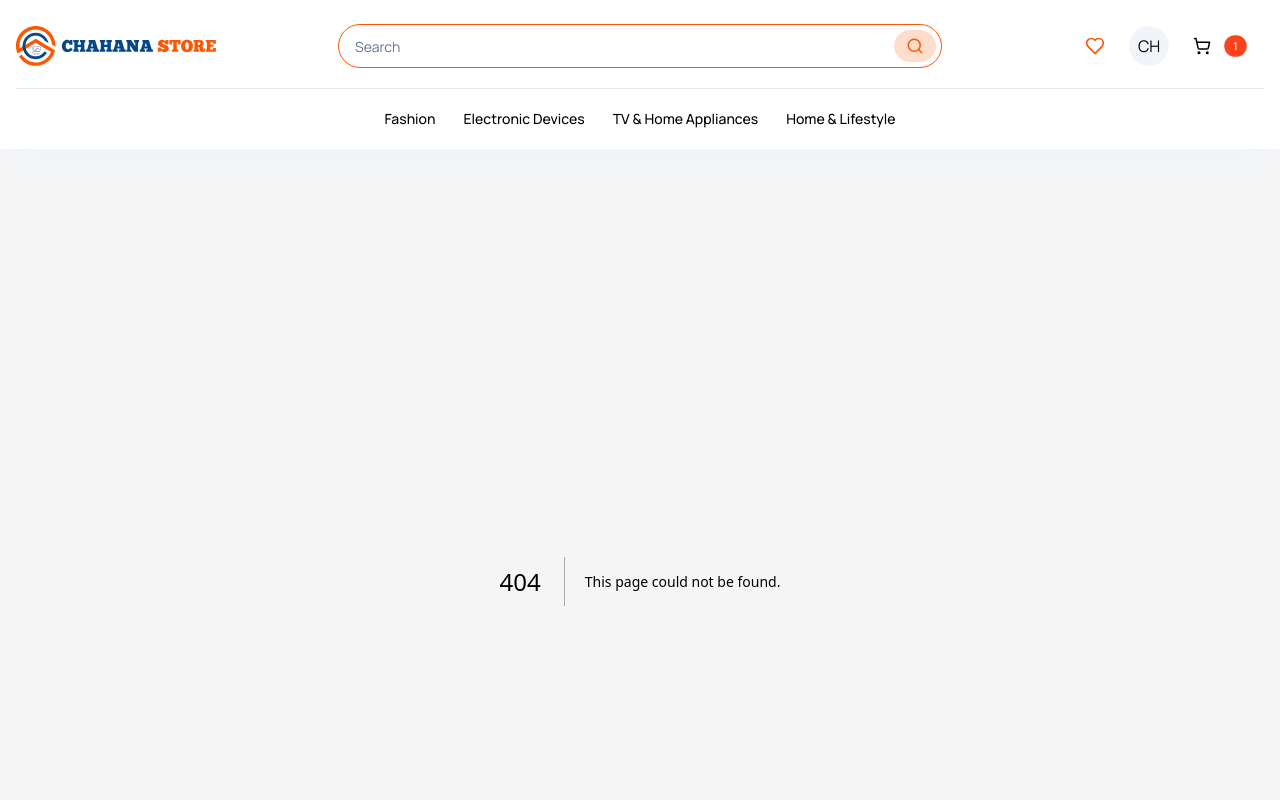
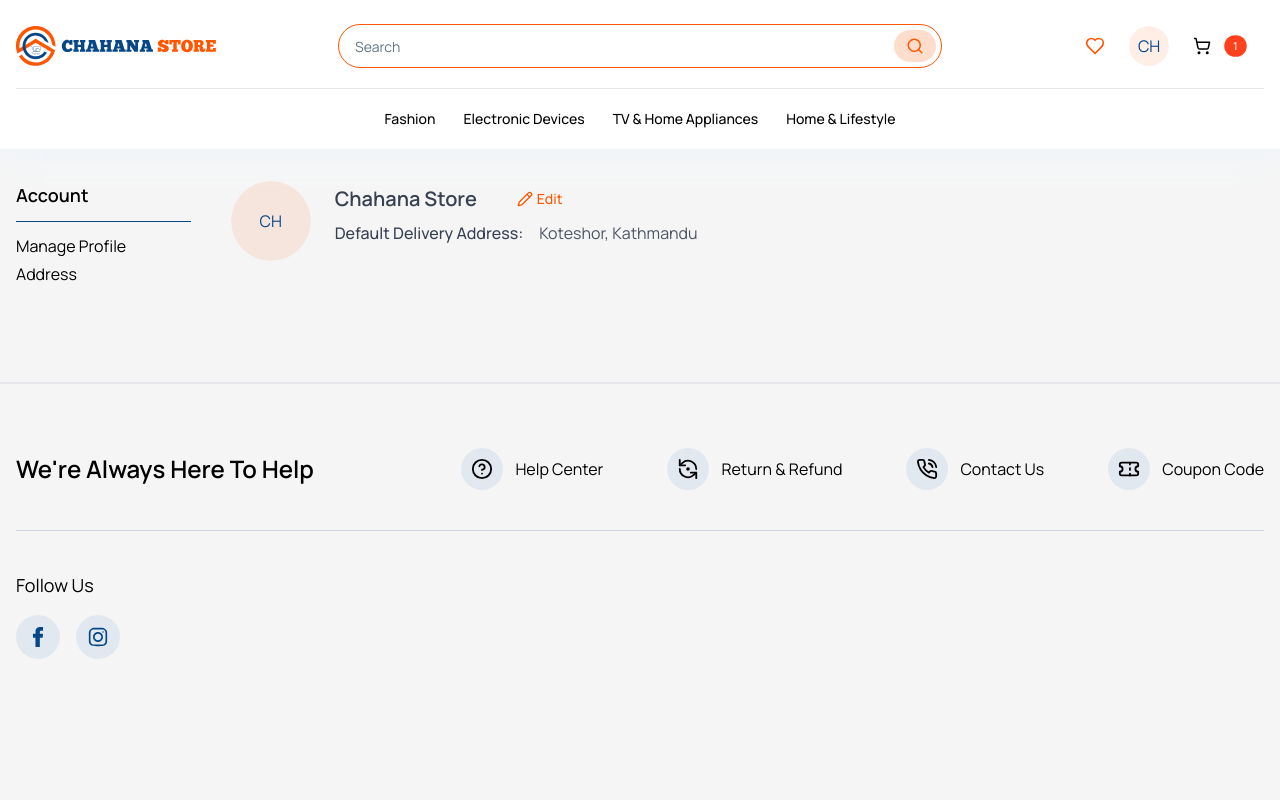
Before and after one commit to sagarkhadka/shop, a Next.js app: page /user/1 in a window 1280 px wide. Before the commit this address had no page. Shown: the top 800 px of the page. Built offline with nearby package versions, Linux system fonts and the light colour scheme.

Commit message:
user side pages

```diff
--- /dev/null
+++ b/app/user/[id]/layout.tsx
@@ -0,0 +1,14 @@
+import type { Metadata } from 'next'
+
+export const metadata: Metadata = {
+  title: 'User Account Setting',
+  description: `Nepal's best top rated online shopping platform`
+}
+
+export default function RootLayout({
+  children
+}: Readonly<{
+  children: React.ReactNode
+}>) {
+  return <>{children}</>
+}
--- /dev/null
+++ b/app/user/[id]/page.tsx
@@ -0,0 +1,43 @@
+import Link from 'next/link'
+import { Pencil } from 'lucide-react'
+
+import { Avatar, AvatarFallback } from '@/components/ui/avatar'
+import { Button } from '@/components/ui/button'
+
+const page = () => {
+  return (
+    <>
+      {/* <div className='space-y-3'>
+        <h2 className='text-2xl font-semibold'>Manage My Account</h2>
+        <p>Hello, Chahana Store</p>
+      </div> */}
+      <div className='flex gap-6'>
+        <Avatar className='h-20 w-20'>
+          <AvatarFallback>CH</AvatarFallback>
+        </Avatar>
+        <div className='space-y-1'>
+          <div className='flex items-center gap-6'>
+            <h2 className='text-xl font-semibold text-gray-700'>
+              Chahana Store
+            </h2>
+            <Button variant='link' className='gap-1' asChild>
+              <Link href='#'>
+                <Pencil size={16} /> Edit
+              </Link>
+            </Button>
+          </div>
+          <div className='flex gap-4'>
+            <span className='font-medium text-gray-700'>
+              Default Delivery Address:
+            </span>
+            <div className='space-y-3'>
+              <p className='text-base text-gray-600'>Koteshor, Kathmandu</p>
+            </div>
+          </div>
+        </div>
+      </div>
+    </>
+  )
+}
+
+export default page
--- /dev/null
+++ b/app/user/layout.tsx
@@ -0,0 +1,31 @@
+import { Separator } from '@/components/ui/separator'
+import type { Metadata } from 'next'
+
+export const metadata: Metadata = {
+  title: 'Chahana Store',
+  description: `Nepal's best top rated online shopping platform`
+}
+
+export default function RootLayout({
+  children
+}: Readonly<{
+  children: React.ReactNode
+}>) {
+  return (
+    <>
+      <section className='container grid grid-cols-12 gap-10'>
+        <aside className='col-span-2 space-y-3'>
+          <h5 className='text-lg font-semibold'>Account</h5>
+          <Separator />
+          <ul className='space-y-1'>
+            <li>Manage Profile</li>
+            <li>Address</li>
+          </ul>
+        </aside>
+        <div className='col-span-10'>
+          <main>{children}</main>
+        </div>
+      </section>
+    </>
+  )
+}
--- a/app/user/page.tsx
+++ /dev/null
@@ -1,7 +0,0 @@
-import React from 'react'
-
-const page = () => {
-  return <div>page</div>
-}
-
-export default page
--- a/components/ui/avatar.tsx
+++ b/components/ui/avatar.tsx
@@ -1,9 +1,9 @@
-"use client"
+'use client'
 
-import * as React from "react"
-import * as AvatarPrimitive from "@radix-ui/react-avatar"
+import * as React from 'react'
+import * as AvatarPrimitive from '@radix-ui/react-avatar'
 
-import { cn } from "@/lib/utils"
+import { cn } from '@/lib/utils'
 
 const Avatar = React.forwardRef<
   React.ElementRef<typeof AvatarPrimitive.Root>,
@@ -12,7 +12,7 @@
   <AvatarPrimitive.Root
     ref={ref}
     className={cn(
-      "relative flex h-10 w-10 shrink-0 overflow-hidden rounded-full",
+      'relative flex h-10 w-10 shrink-0 overflow-hidden rounded-full',
       className
     )}
     {...props}
@@ -26,7 +26,7 @@
 >(({ className, ...props }, ref) => (
   <AvatarPrimitive.Image
     ref={ref}
-    className={cn("aspect-square h-full w-full", className)}
+    className={cn('aspect-square h-full w-full', className)}
     {...props}
   />
 ))
@@ -39,7 +39,7 @@
   <AvatarPrimitive.Fallback
     ref={ref}
     className={cn(
-      "flex h-full w-full items-center justify-center rounded-full bg-slate-100 dark:bg-slate-800",
+      'flex h-full w-full items-center justify-center rounded-full bg-primary-orange/10 text-deep-blue',
       className
     )}
     {...props}
--- /dev/null
+++ b/components/ui/tabs.tsx
@@ -0,0 +1,55 @@
+"use client"
+
+import * as React from "react"
+import * as TabsPrimitive from "@radix-ui/react-tabs"
+
+import { cn } from "@/lib/utils"
+
+const Tabs = TabsPrimitive.Root
+
+const TabsList = React.forwardRef<
+  React.ElementRef<typeof TabsPrimitive.List>,
+  React.ComponentPropsWithoutRef<typeof TabsPrimitive.List>
+>(({ className, ...props }, ref) => (
+  <TabsPrimitive.List
+    ref={ref}
+    className={cn(
+      "inline-flex h-9 items-center justify-center rounded-lg bg-slate-100 p-1 text-slate-500 dark:bg-slate-800 dark:text-slate-400",
+      className
+    )}
+    {...props}
+  />
+))
+TabsList.displayName = TabsPrimitive.List.displayName
+
+const TabsTrigger = React.forwardRef<
+  React.ElementRef<typeof TabsPrimitive.Trigger>,
+  React.ComponentPropsWithoutRef<typeof TabsPrimitive.Trigger>
+>(({ className, ...props }, ref) => (
+  <TabsPrimitive.Trigger
+    ref={ref}
+    className={cn(
+      "inline-flex items-center justify-center whitespace-nowrap rounded-md px-3 py-1 text-sm font-medium ring-offset-white transition-all focus-visible:outline-none focus-visible:ring-2 focus-visible:ring-slate-950 focus-visible:ring-offset-2 disabled:pointer-events-none disabled:opacity-50 data-[state=active]:bg-white data-[state=active]:text-slate-950 data-[state=active]:shadow dark:ring-offset-slate-950 dark:focus-visible:ring-slate-300 dark:data-[state=active]:bg-slate-950 dark:data-[state=active]:text-slate-50",
+      className
+    )}
+    {...props}
+  />
+))
+TabsTrigger.displayName = TabsPrimitive.Trigger.displayName
+
+const TabsContent = React.forwardRef<
+  React.ElementRef<typeof TabsPrimitive.Content>,
+  React.ComponentPropsWithoutRef<typeof TabsPrimitive.Content>
+>(({ className, ...props }, ref) => (
+  <TabsPrimitive.Content
+    ref={ref}
+    className={cn(
+      "mt-2 ring-offset-white focus-visible:outline-none focus-visible:ring-2 focus-visible:ring-slate-950 focus-visible:ring-offset-2 dark:ring-offset-slate-950 dark:focus-visible:ring-slate-300",
+      className
+    )}
+    {...props}
+  />
+))
+TabsContent.displayName = TabsPrimitive.Content.displayName
+
+export { Tabs, TabsList, TabsTrigger, TabsContent }
--- /dev/null
+++ b/components/user/UserTabs.tsx
@@ -0,0 +1,9 @@
+import { useSearchParams } from 'next/navigation'
+
+const UserTabs = () => {
+  const params = useSearchParams()
+  const category = params.get('category')
+  return <div>UserTabs</div>
+}
+
+export default UserTabs
--- a/package.json
+++ b/package.json
@@ -23,6 +23,7 @@
     "@radix-ui/react-select": "^2.0.0",
     "@radix-ui/react-separator": "^1.0.3",
     "@radix-ui/react-slot": "^1.0.2",
+    "@radix-ui/react-tabs": "^1.0.4",
     "@radix-ui/react-toggle": "^1.0.3",
     "@radix-ui/react-toggle-group": "^1.0.4",
     "@radix-ui/react-tooltip": "^1.0.7",
```
Also changed, not shown: 1 other file (tests, documents, lock files or other folders).
